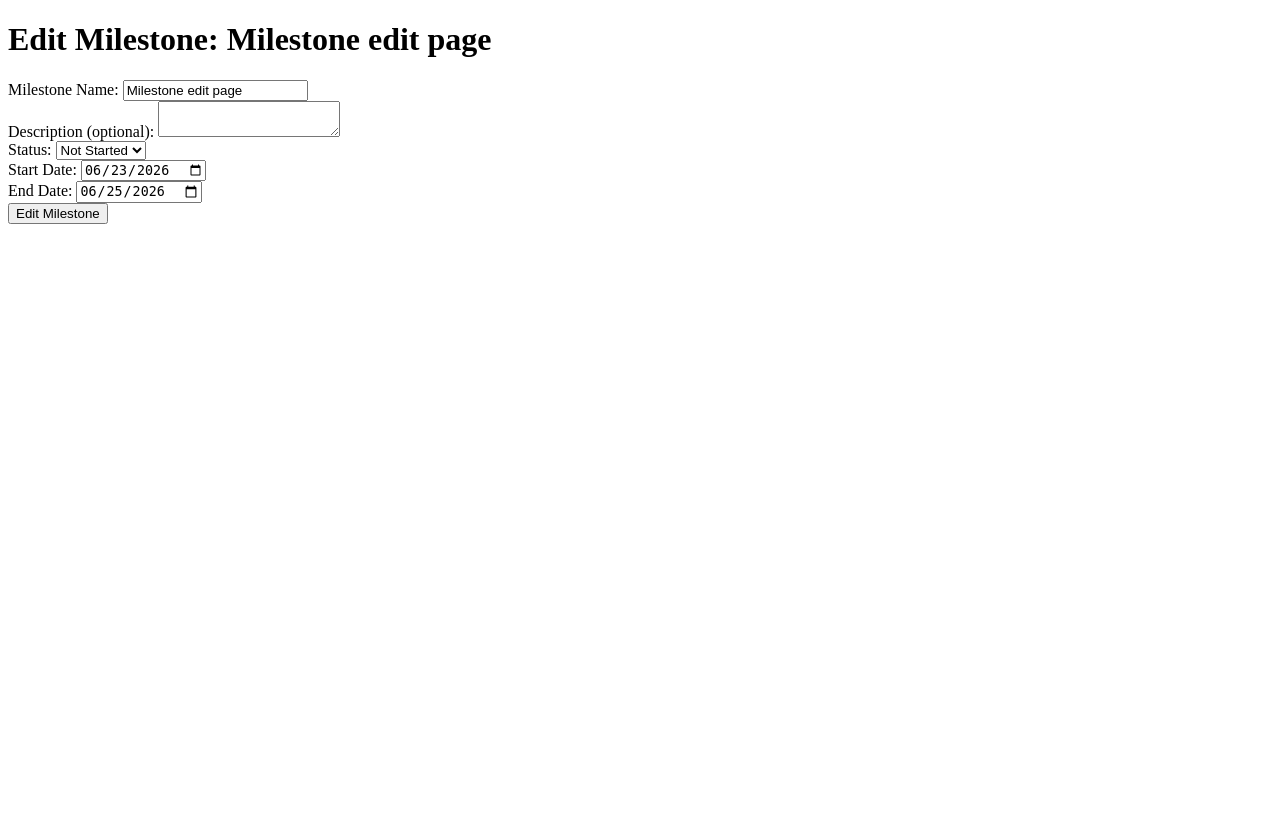
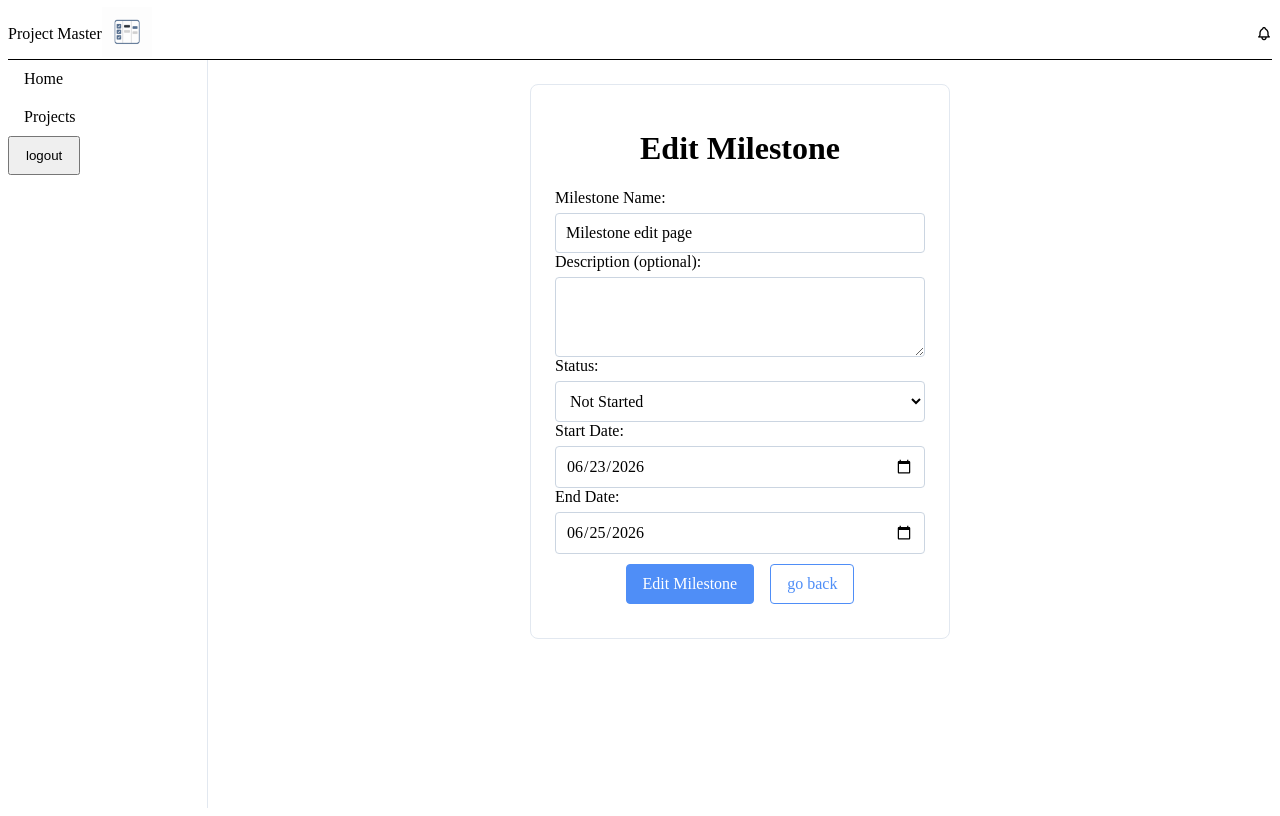
Before and after one commit to MannyAldir/ProjectMaster, a Flask app: page /project/1/1/edit in a window 1280 px wide. Before the commit the page ends 224 px from the top, so only its background shows below. Run offline with Flask 3, Linux system fonts and the light colour scheme; a user stored in the database is signed in.

Commit message:
Style edit-milestone page using css and 'base.html' jinja2 inheritance

```diff
--- a/static/css/forms.css
+++ b/static/css/forms.css
@@ -1,7 +1,8 @@
 .login-card,
 .register-card,
 .new-project-card,
-.edit-project-card{
+.edit-project-card,
+.edit-milestone-card{
     width: 100%;
     max-width: 420px;
     padding: 24px;
@@ -14,7 +15,8 @@
 .login-form,
 .register-form,
 .new-project-form,
-.edit-project-form{
+.edit-project-form,
+.edit-mileestone-form{
     display: flex;
     flex-direction: column;
     gap: 16px;
--- a/templates/edit_milestone.html
+++ b/templates/edit_milestone.html
@@ -1,26 +1,21 @@
-<!DOCTYPE html>
-<html lang="en">
-<head>
-    <meta charset="UTF-8">
-    <meta name="viewport" content="width=device-width, initial-scale=1.0">
-    <title>Project Master</title>
-</head>
-<body>
-    <h1>Edit Milestone: {{ milestone.milestoneName }}</h1>
+    {% extends 'base.html' %}
+    {% block styles %} <link rel="stylesheet" href="{{ url_for('static', filename= 'css/forms.css') }}"> {% endblock %}
+    {% block content %}
+    <div class="form-container">
+        <div class="edit-milestone-card">
+            <h1 class="card-title">Edit Milestone</h1>
+            <form class="edit-milestone-form" action="{{ url_for('edit_milestone', projectId=project.projectId, milestoneId=milestone.milestoneId) }}" method="POST">
 
-    <form action="{{ url_for('edit_milestone', projectId=project.projectId, milestoneId=milestone.milestoneId) }}" method="POST">
-
-        <div class="form-group">
+                <div class="form-field">
                     <label for="milestoneName">Milestone Name:</label>
                     <input type="text" id="milestoneName" name="milestoneName" value="{{ milestone.milestoneName }}" required>
                 </div>
 
-        <div class="form-group">
+                <div class="form-field">
                     <label for="milestoneDescription">Description (optional):</label>
                     <textarea id="milestoneDescription" name="milestoneDescription">{{ milestone.description }}</textarea>
                 </div>
-
-        <div class = "form-group">
+                <div class = "form-field">
                     <label for="milestoneStatus">Status:</label>
                     <select id="milestoneStatus" name="milestoneStatus">
                         <option value="Not Started" {% if milestone.status == 'Not Started' %} selected {% endif %} >Not Started</option>
@@ -29,24 +24,19 @@
                     </select>
 
                 </div>
-
-        <div class = "form-group">
+                <div class = "form-field">
                     <label for="milestoneStartDate">Start Date:</label>
                     <input type="date" id="milestoneStartDate" name="milestoneStartDate" value="{{ milestone.startDate }}" required>
                 </div>
-
-        <div class = "form-group">
+                <div class = "form-field">
                     <label for="milestoneEndDate">End Date:</label>
                     <input type="date" id="milestoneEndDate" name="milestoneEndDate" value="{{ milestone.endDate }}">
                 </div>
-
-        <div class ="submit-button">
-            <button type="submit">Edit Milestone</button>
+                <div class ="btn-group">
+                    <button class="btn btn-primary" type="submit">Edit Milestone</button>
+                    <a class="btn btn-secondary" href="{{ url_for('project_detail', projectId=project.projectId) }}">go back</a>
                 </div>
-
-
             </form>
-
-
-</body>
-</html>
+        </div>
+    </div>
+    {% endblock %}
```
Also changed, not shown: instance/projectmaster.db. Lines whose indentation alone changed are shown as unchanged.
